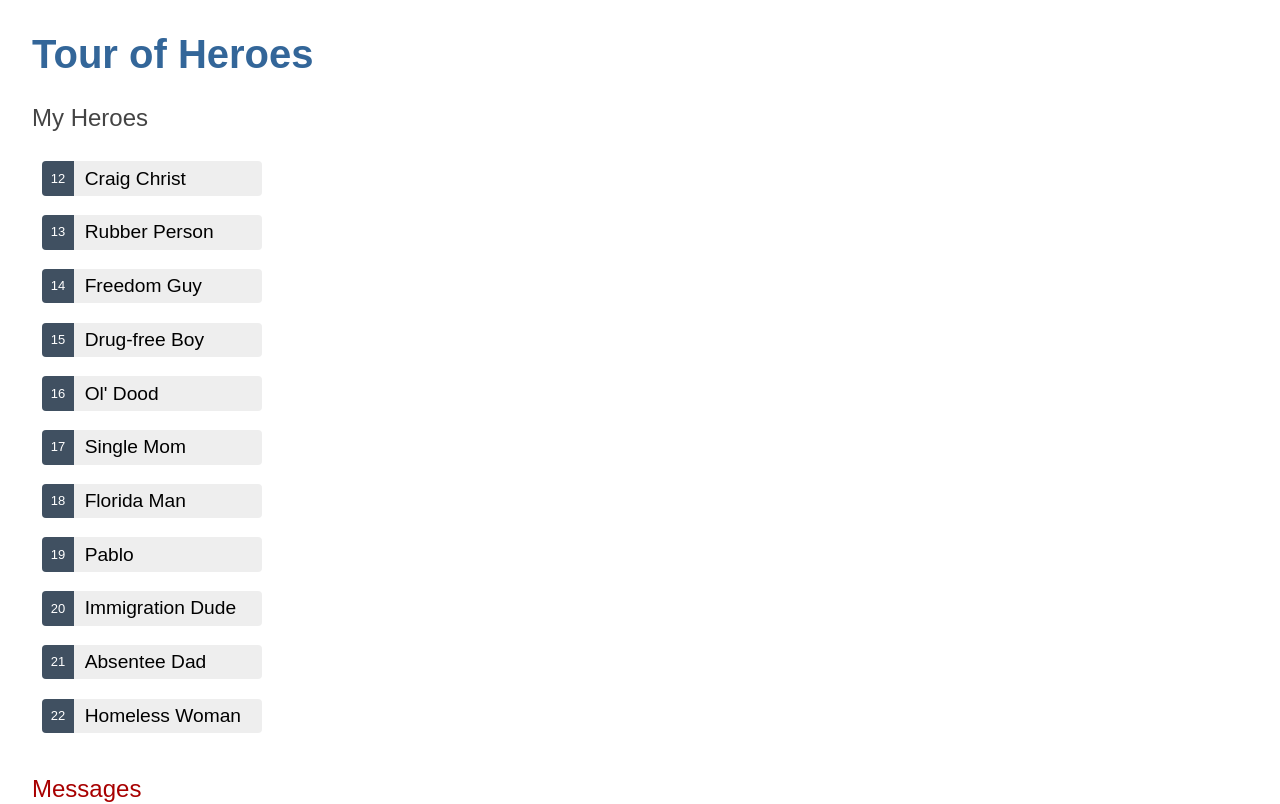
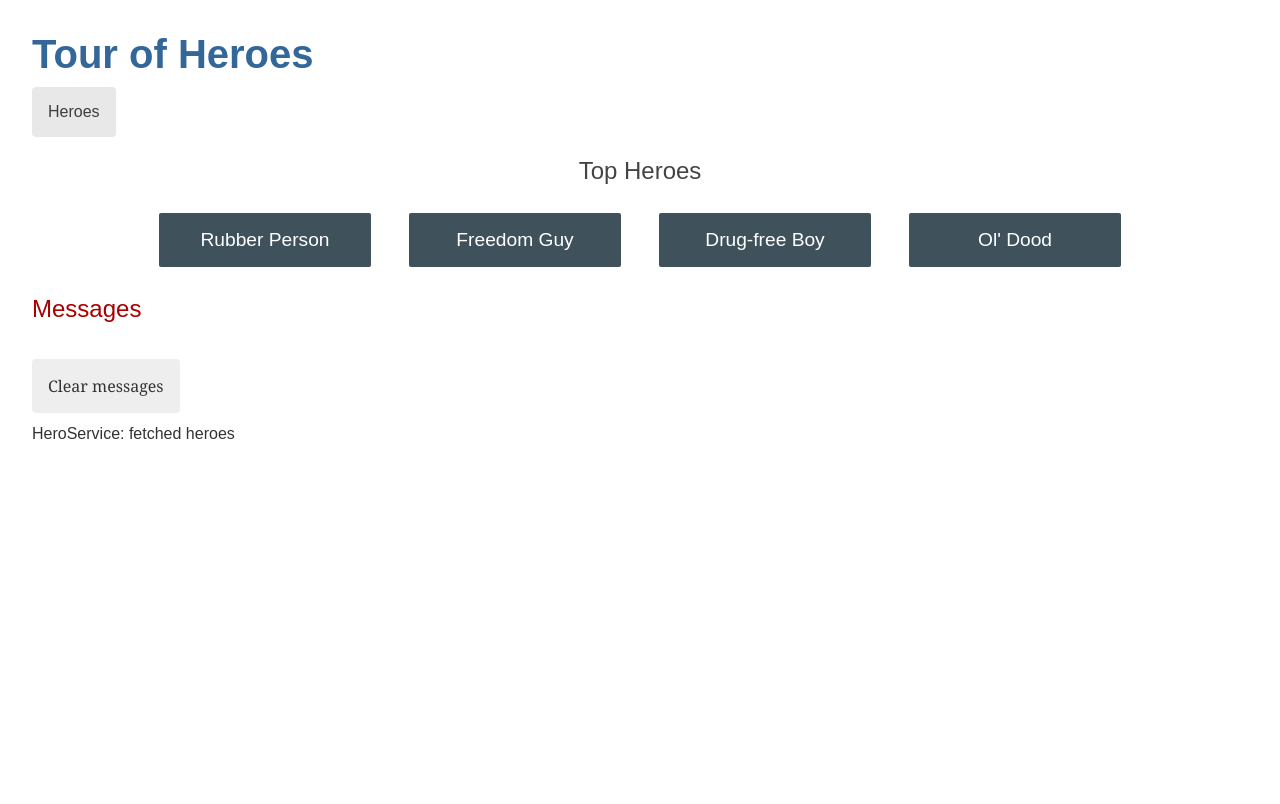
Before and after one commit to DracKunn/TourOfHeroesAngularDemo, an Angular app in the folder TourOfHeroes/: page /dashboard in a window 1280 px wide. Before the commit this address led to /. Shown: the top 804 px of the page. Built offline with nearby package versions, Linux system fonts and the light colour scheme.

Commit message:
tour of heroes middle of pt5 https://angular.io/tutorial/toh-pt5

```diff
--- a/TourOfHeroes/src/app/app-routing.module.ts
+++ b/TourOfHeroes/src/app/app-routing.module.ts
@@ -1,10 +1,17 @@
-import { NgModule } from '@angular/core';
-import { RouterModule, Routes } from '@angular/router';
+import {NgModule} from '@angular/core';
+import {RouterModule, Routes} from '@angular/router';
+import {HeroesComponent} from "./heroes/heroes.component";
+import {DashboardComponent} from "./dashboard/dashboard.component";
 
-const routes: Routes = [];
+const routes: Routes = [
+  {path: '', redirectTo: '/dashboard', pathMatch: 'full'},
+  {path: 'heroes', component: HeroesComponent},
+  {path: 'dashboard', component: DashboardComponent}
+];
 
 @NgModule({
   imports: [RouterModule.forRoot(routes)],
   exports: [RouterModule]
 })
-export class AppRoutingModule { }
+export class AppRoutingModule {
+}
--- a/TourOfHeroes/src/app/app.component.css
+++ b/TourOfHeroes/src/app/app.component.css
@@ -0,0 +1,21 @@
+/* AppComponent's private CSS styles */
+h1 {
+  margin-bottom: 0;
+}
+nav a {
+  padding: 1rem;
+  text-decoration: none;
+  margin-top: 10px;
+  display: inline-block;
+  background-color: #e8e8e8;
+  color: #3d3d3d;
+  border-radius: 4px;
+}
+
+nav a:hover {
+  color: white;
+  background-color: #42545C;
+}
+nav a.active {
+  background-color: black;
+}
--- a/TourOfHeroes/src/app/app.component.html
+++ b/TourOfHeroes/src/app/app.component.html
@@ -1,3 +1,6 @@
 <h1>{{title}}</h1>
-<app-heroes></app-heroes>
+<nav>
+  <a routerLink="/heroes">Heroes</a>
+</nav>
+<router-outlet></router-outlet>
 <app-messages></app-messages>
--- /dev/null
+++ b/TourOfHeroes/src/app/dashboard/dashboard.component.css
@@ -0,0 +1,50 @@
+/* DashboardComponent's private CSS styles */
+
+h2 {
+  text-align: center;
+}
+
+.heroes-menu {
+  padding: 0;
+  margin: auto;
+  max-width: 1000px;
+
+  /* flexbox */
+  display: flex;
+  flex-direction: row;
+  flex-wrap: wrap;
+  justify-content: space-around;
+  align-content: flex-start;
+  align-items: flex-start;
+}
+
+a {
+  background-color: #3f525c;
+  border-radius: 2px;
+  padding: 1rem;
+  font-size: 1.2rem;
+  text-decoration: none;
+  display: inline-block;
+  color: #fff;
+  text-align: center;
+  width: 100%;
+  min-width: 70px;
+  margin: .5rem auto;
+  box-sizing: border-box;
+
+  /* flexbox */
+  order: 0;
+  flex: 0 1 auto;
+  align-self: auto;
+}
+
+@media (min-width: 600px) {
+  a {
+    width: 18%;
+    box-sizing: content-box;
+  }
+}
+
+a:hover {
+  background-color: #000;
+}
--- /dev/null
+++ b/TourOfHeroes/src/app/dashboard/dashboard.component.html
@@ -0,0 +1,6 @@
+<h2>Top Heroes</h2>
+<div class="heroes-menu">
+  <a *ngFor="let hero of heroes">
+    {{hero.name}}
+  </a>
+</div>
--- /dev/null
+++ b/TourOfHeroes/src/app/dashboard/dashboard.component.ts
@@ -0,0 +1,23 @@
+import { Component, OnInit } from '@angular/core';
+import {Hero} from "../hero";
+import {HeroService} from "../hero.service";
+
+@Component({
+  selector: 'app-dashboard',
+  templateUrl: './dashboard.component.html',
+  styleUrls: ['./dashboard.component.css']
+})
+export class DashboardComponent implements OnInit {
+  heroes: Hero[] = [];
+
+  constructor(private heroService: HeroService) { }
+
+  ngOnInit(): void {
+    this.getHeroes();
+  }
+
+  getHeroes():void{
+    this.heroService.getHeroes().subscribe(heroes => this.heroes = heroes.slice(1,5));
+  }
+
+}
```
Also changed, not shown: TourOfHeroes/src/app/app.module.ts (+12 -9 lines), 1 other file (tests, documents, lock files or other folders).
